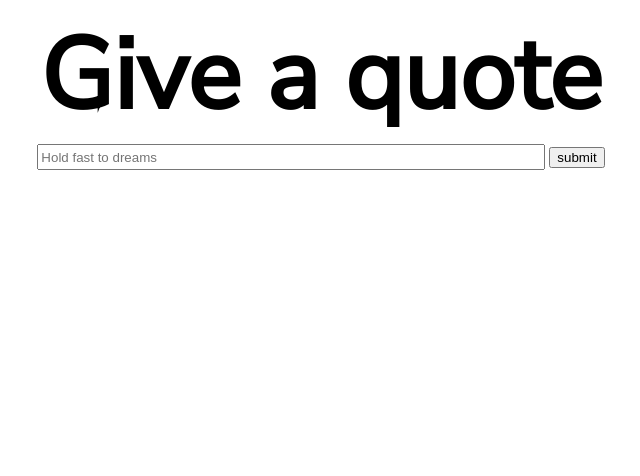
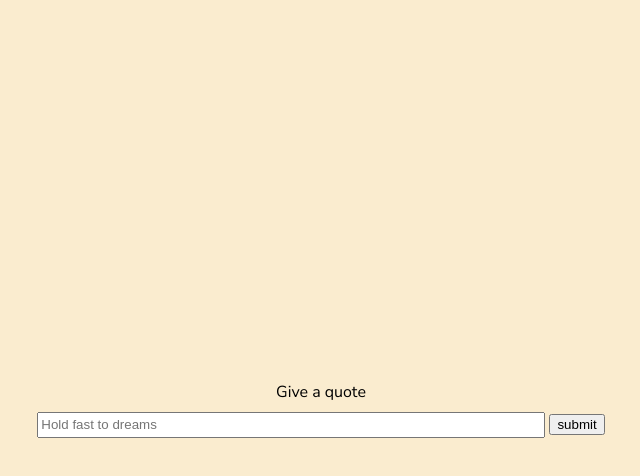
Before and after one commit to taanguyen/quotes, a plain HTML site: page quotes.html in a window 1280 px wide. Shown: the whole page, without its empty margins (319-959 px from the left). Drawn offline with Linux system fonts and the light colour scheme.

Commit message:
added smooth scrolling

```diff
--- a/quotes.css
+++ b/quotes.css
@@ -1,15 +1,29 @@
-form
-{
-    width: 700px;
-    margin-left: auto;
-    margin-right: auto;
-    text-align: center;
-}
-.form-label
+body
 {
     font-family: "Nunito Sans";
-    font-size: 100px;
-    font-weight: bold;
+    background: rgba(249, 229, 188, 0.7);
+    color: #000;
+    line-height: 2;
+    height: 100vh;
+    overflow: hidden;
+
+}
+.container
+{
+    width: 100%;
+    height: 100%;
+    overflow-y: scroll;
+    scroll-behavior: smooth;
+}
+section
+{
+    display: flex;
+    flex-direction: column;
+    align-items: center;
+    justify-content: center;
+    text-align: center;
+    width: 100%;
+    height: 100vh;
 }
 
 #user-quote
--- a/quotes.html
+++ b/quotes.html
@@ -7,11 +7,20 @@
     <link rel="stylesheet" href="https://fonts.googleapis.com/css?family=Nunito+Sans">
   </head>
   <body>
-  <form>
-      <label for = "user-quote" class = "form-label" id = "user-prompt">Give a quote </label><br>
-      <input type = "text" id = "user-quote" name = "user-quote" placeholder = "Hold fast to dreams">
-      <input type = "submit" value = "submit">
-  </form>
+    <div class="container">
+      <section id="request-quote">
+        <form>
+            <label for = "user-quote" id = "user-prompt">Give a quote </label><br>
+            <input type = "text" id = "user-quote" name = "user-quote" placeholder = "Hold fast to dreams">
+            <input type = "submit" name = "submit" value = "submit">
+        </form>
+        </section>
+      <section id="response-quote">
+        <h1>"this is a quote to take"</h1>
+        </section>
+
+    </div>
+
   <script type="text/javascript" src="quotes.js"></script>
 
   </body>
--- a/quotes.js
+++ b/quotes.js
@@ -1,6 +1,14 @@
+// user input is black
 const userQuoteElem = document.getElementById("user-quote");
 const userQuote = document.createTextNode("");
 userQuoteElem.addEventListener("input", e =>{
-    console.log("you entered: " + e.target.value);
+    //console.log("you entered: " + e.target.value);
     userQuoteElem.style.color = "black";
 });
+// scroll when user hits submit
+const formElement = document.querySelector("form");
+const submit = formElement.elements.submit;
+submit.addEventListener("click", e =>{
+    e.preventDefault();
+    document.getElementById("response-quote").scrollIntoView();
+})
```
